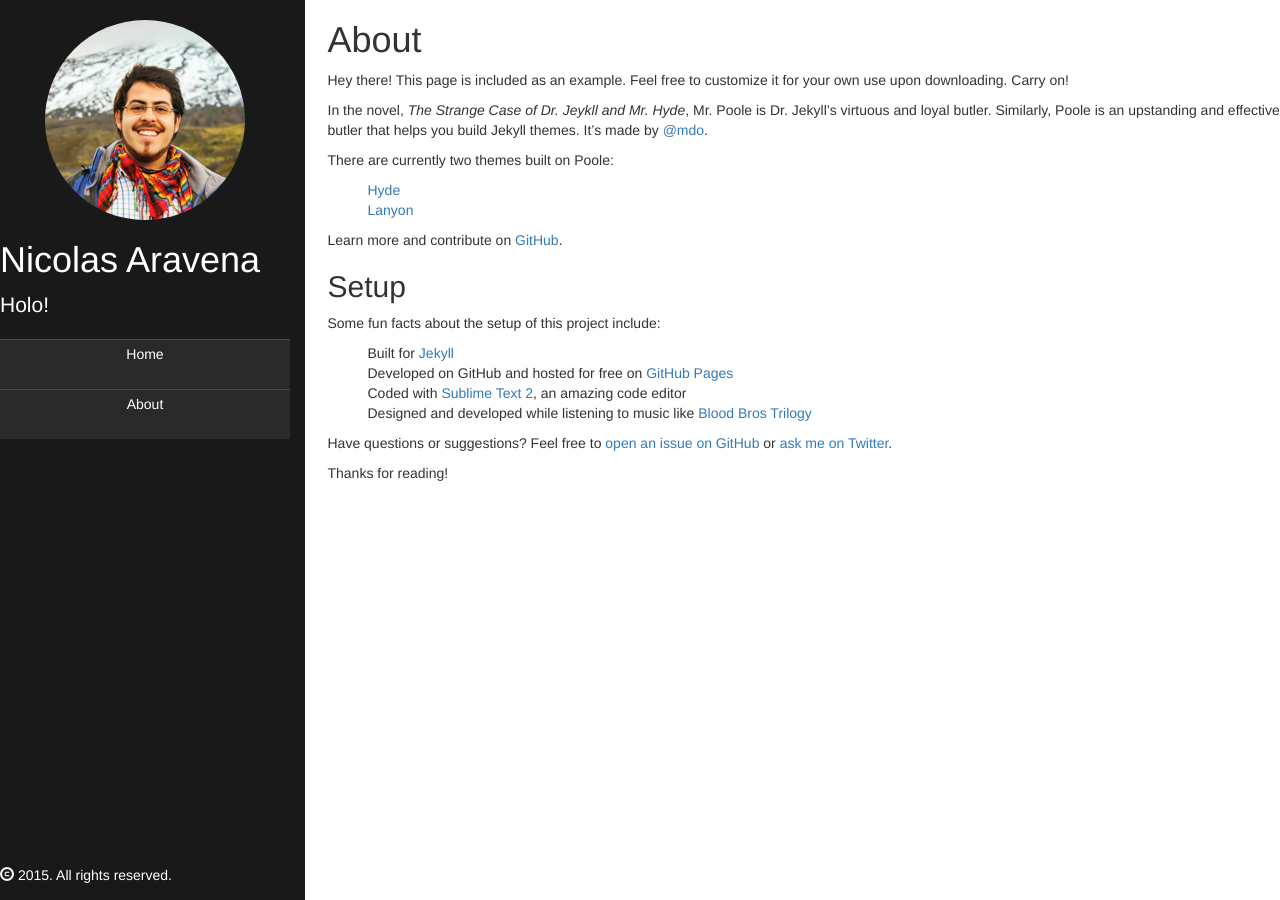
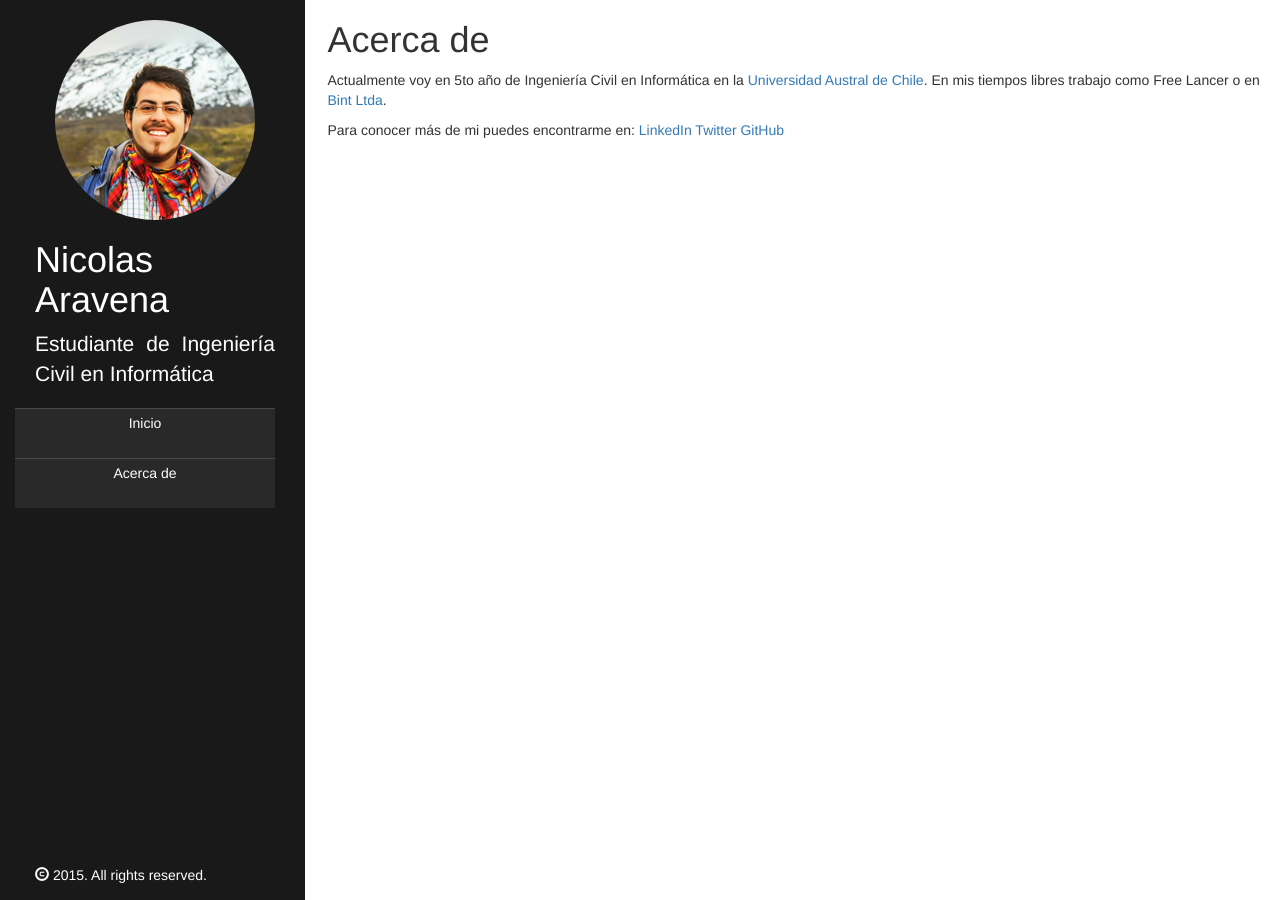
Before and after one commit to nicoaravena/nicoaravena.github.io, a Jekyll site: the page built from about.md, in a window 1280 px wide. Built offline with Jekyll 4.4.1, drawn with Linux system fonts in a browser that asks for light colours; nearby versions of some CDN libraries; Markdown is read by kramdown in place of the engine named in the settings.

Commit message:
Added more information

```diff
--- a/_config.yml
+++ b/_config.yml
@@ -8,7 +8,7 @@ permalink:        pretty
 # Setup
 title:            Nicolas Aravena
 tagline:          'Free lance and stuff'
-description:      'Holo!'
+description:      'Estudiante de Ingeniería Civil en Informática'
 url:              http://nicoaravena.me
 
 author:
--- a/_includes/sidebar.html
+++ b/_includes/sidebar.html
@@ -8,7 +8,7 @@
 
   <ul class="sidebar-nav">
     <a href="/"><li class="sidebar-nav-item{% if page.title == "Home" %} active{% endif %}">
-      Home
+      Inicio
     </li></a>
 
     {% comment %}
--- a/about.md
+++ b/about.md
@@ -1,30 +1,11 @@
 ---
 layout: page
-title: About
+title: Acerca de
 ---
 
-<p class="message">
-  Hey there! This page is included as an example. Feel free to customize it for your own use upon downloading. Carry on!
-</p>
+Actualmente voy en 5to año de Ingeniería Civil en Informática en la [Universidad Austral de Chile](http://www.uach.cl). En mis tiempos libres trabajo como Free Lancer o en [Bint Ltda](http://www.bint.cl).
 
-In the novel, *The Strange Case of Dr. Jeykll and Mr. Hyde*, Mr. Poole is Dr. Jekyll's virtuous and loyal butler. Similarly, Poole is an upstanding and effective butler that helps you build Jekyll themes. It's made by [@mdo](https://twitter.com/mdo).
-
-There are currently two themes built on Poole:
-
-* [Hyde](http://hyde.getpoole.com)
-* [Lanyon](http://lanyon.getpoole.com)
-
-Learn more and contribute on [GitHub](https://github.com/poole).
-
-## Setup
-
-Some fun facts about the setup of this project include:
-
-* Built for [Jekyll](http://jekyllrb.com)
-* Developed on GitHub and hosted for free on [GitHub Pages](https://pages.github.com)
-* Coded with [Sublime Text 2](http://sublimetext.org), an amazing code editor
-* Designed and developed while listening to music like [Blood Bros Trilogy](https://soundcloud.com/maddecent/sets/blood-bros-series)
-
-Have questions or suggestions? Feel free to [open an issue on GitHub](https://github.com/poole/issues/new) or [ask me on Twitter](https://twitter.com/mdo).
-
-Thanks for reading!
+Para conocer más de mi puedes encontrarme en:
+[LinkedIn](http://cl.linkedin.com/in/dalanth)
+[Twitter](https://twitter.com/Dalanth1)
+[GitHub](https://github.com/Dalanth)
--- a/public/css/style.css
+++ b/public/css/style.css
@@ -15,6 +15,7 @@ ul{
 
 .sidebar-about {
 	padding-top: 20px;
+	padding-left: 20px;
 }
 
 .sidebar-nav {
@@ -29,8 +30,8 @@ ul{
 	display: block;
 	line-height: 29px;
 	transition: 0.7s;
-	-moz-transition: 0.7s;
-	-webkit-transition: 0.7s;
+		-moz-transition: 0.7s;
+		-webkit-transition: 0.7s;
 }
 
 .sidebar-nav a:hover {
@@ -42,6 +43,11 @@ ul{
 .sidebar-nav li {
 	margin: auto;
 	text-align: center;
+}
+
+.sidebar-sticky {
+	padding-left: 15px;
+	padding-right: 15px;
 }
 
 .sidebar-about h1, .sidebar-about p {
@@ -59,6 +65,7 @@ ul{
 .copyright {
 	bottom: 5px;
 	position: absolute;
+	padding-left: 20px;
 }
 
 .content {
```
